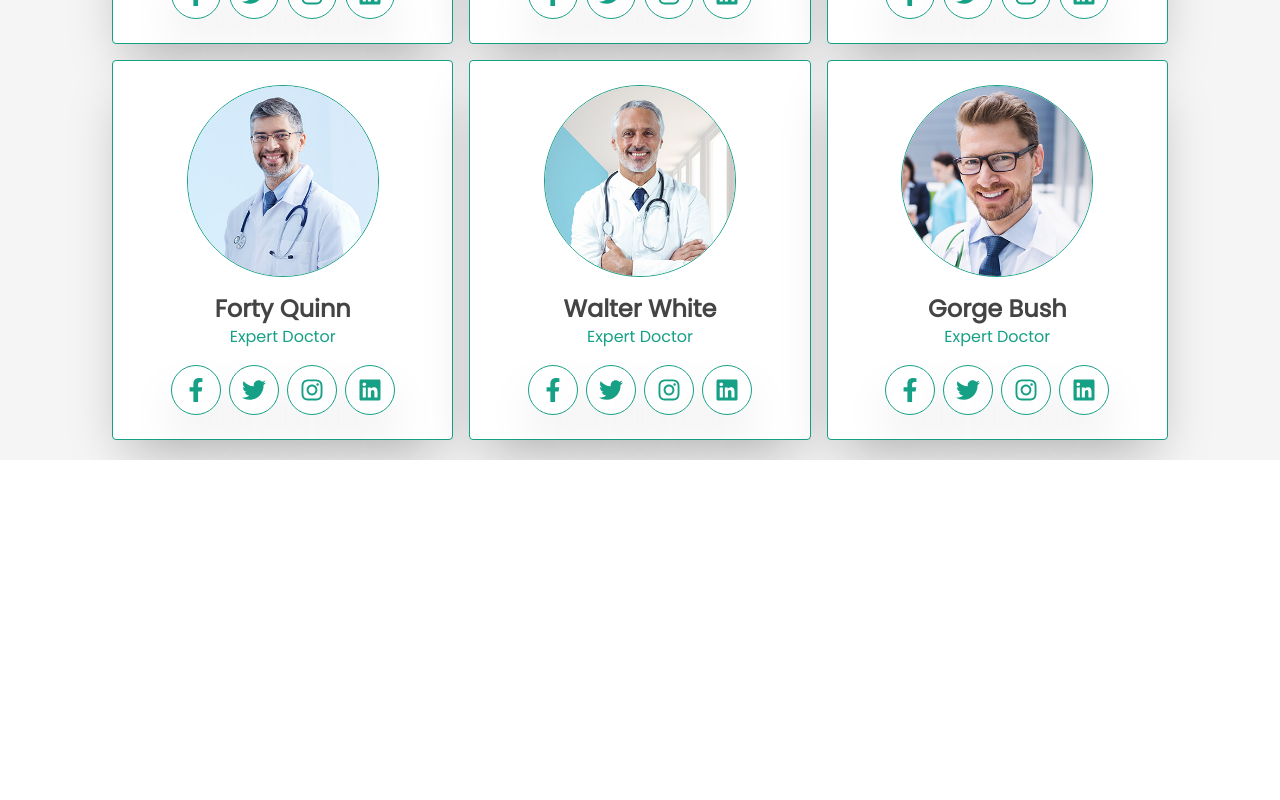
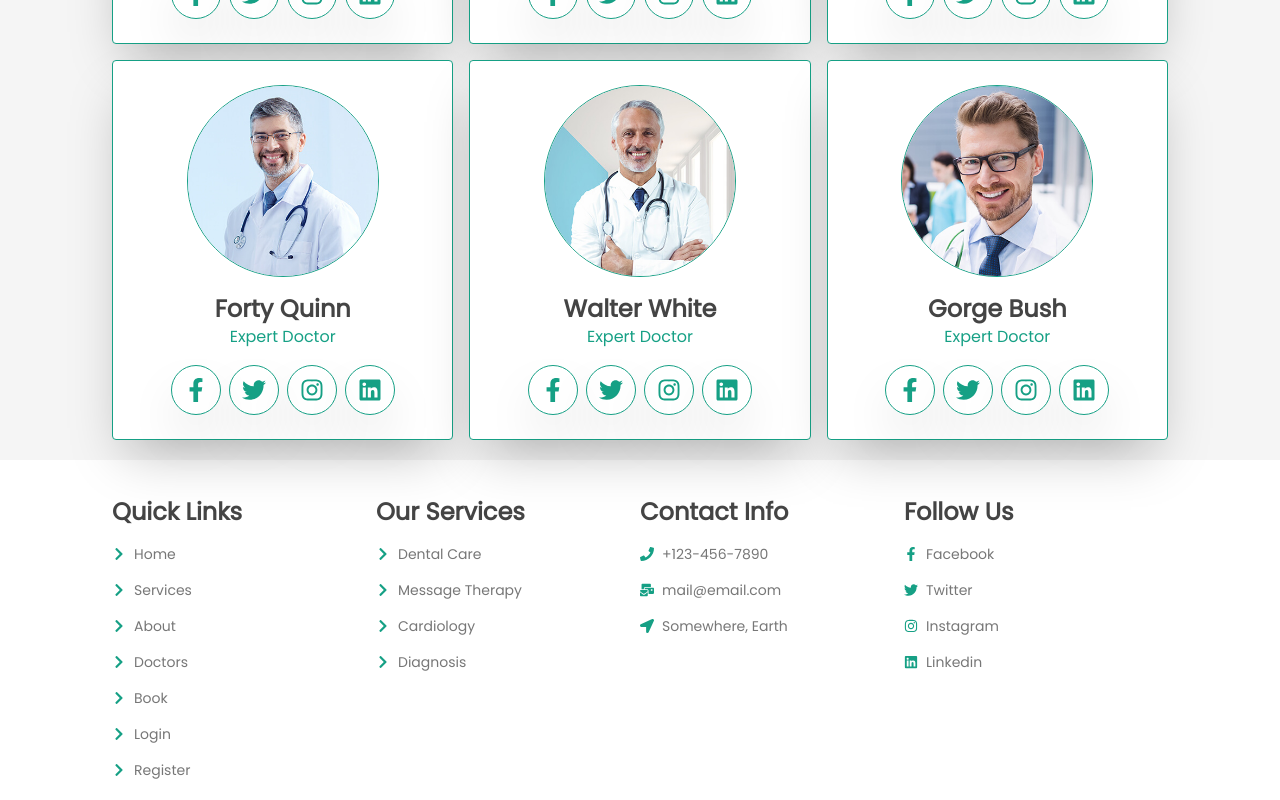
Before and after one commit to showvike/well-being-reloaded-front-end, a React (Vite) app: page / in a window 1280 px wide. Shown: the part 2804-3604 px from the top of the page. Before the commit the page ends 3264 px from the top, so only its background shows below. Built offline with nearby package versions, Linux system fonts and the light colour scheme.

Commit message:
footer done

```diff
--- /dev/null
+++ b/src/components/Footer/Footer.jsx
@@ -0,0 +1,148 @@
+import {
+  FaChevronRight,
+  FaFacebookF,
+  FaInstagram,
+  FaLinkedin,
+  FaLocationArrow,
+  FaMailBulk,
+  FaPhone,
+  FaTwitter,
+} from "react-icons/fa";
+import { Link } from "react-router-dom";
+
+const Footer = () => {
+  return (
+    <div className="py-5 px-28 grid grid-cols-4">
+      <div>
+        <h1 className="text-2xl font-black text-[#444] py-4">Quick Links</h1>
+        <div className="space-y-4">
+          <p className="flex gap-2 items-center text-sm text-[#777]">
+            <FaChevronRight className="text-[#16A085]" />
+            <Link to="#" className="transition-all hover:ml-4">
+              Home
+            </Link>
+          </p>
+          <p className="flex gap-2 items-center text-sm text-[#777]">
+            <FaChevronRight className="text-[#16A085]" />
+            <Link to="#" className="transition-all hover:ml-4">
+              Services
+            </Link>
+          </p>
+          <p className="flex gap-2 items-center text-sm text-[#777]">
+            <FaChevronRight className="text-[#16A085]" />
+            <Link to="#" className="transition-all hover:ml-4">
+              About
+            </Link>
+          </p>
+          <p className="flex gap-2 items-center text-sm text-[#777]">
+            <FaChevronRight className="text-[#16A085]" />
+            <Link to="#" className="transition-all hover:ml-4">
+              Doctors
+            </Link>
+          </p>
+          <p className="flex gap-2 items-center text-sm text-[#777]">
+            <FaChevronRight className="text-[#16A085]" />
+            <Link to="#" className="transition-all hover:ml-4">
+              Book
+            </Link>
+          </p>
+          <p className="flex gap-2 items-center text-sm text-[#777]">
+            <FaChevronRight className="text-[#16A085]" />
+            <Link to="#" className="transition-all hover:ml-4">
+              Login
+            </Link>
+          </p>
+          <p className="flex gap-2 items-center text-sm text-[#777]">
+            <FaChevronRight className="text-[#16A085]" />
+            <Link to="#" className="transition-all hover:ml-4">
+              Register
+            </Link>
+          </p>
+        </div>
+      </div>
+      <div>
+        <h1 className="text-2xl font-black text-[#444] py-4">Our Services</h1>
+        <div className="space-y-4">
+          <p className="flex gap-2 items-center text-sm text-[#777]">
+            <FaChevronRight className="text-[#16A085]" />
+            <Link to="#" className="transition-all hover:ml-4">
+              Dental Care
+            </Link>
+          </p>
+          <p className="flex gap-2 items-center text-sm text-[#777]">
+            <FaChevronRight className="text-[#16A085]" />
+            <Link to="#" className="transition-all hover:ml-4">
+              Message Therapy
+            </Link>
+          </p>
+          <p className="flex gap-2 items-center text-sm text-[#777]">
+            <FaChevronRight className="text-[#16A085]" />
+            <Link to="#" className="transition-all hover:ml-4">
+              Cardiology
+            </Link>
+          </p>
+          <p className="flex gap-2 items-center text-sm text-[#777]">
+            <FaChevronRight className="text-[#16A085]" />
+            <Link to="#" className="transition-all hover:ml-4">
+              Diagnosis
+            </Link>
+          </p>
+        </div>
+      </div>
+      <div>
+        <h1 className="text-2xl font-black text-[#444] py-4">Contact Info</h1>
+        <div className="space-y-4">
+          <p className="flex gap-2 items-center text-sm text-[#777]">
+            <FaPhone className="text-[#16A085]" />
+            <Link to="#" className="transition-all hover:ml-4">
+              +123-456-7890
+            </Link>
+          </p>
+          <p className="flex gap-2 items-center text-sm text-[#777]">
+            <FaMailBulk className="text-[#16A085]" />
+            <Link to="#" className="transition-all hover:ml-4">
+              mail@email.com
+            </Link>
+          </p>
+          <p className="flex gap-2 items-center text-sm text-[#777]">
+            <FaLocationArrow className="text-[#16A085]" />
+            <Link to="#" className="transition-all hover:ml-4">
+              Somewhere, Earth
+            </Link>
+          </p>
+        </div>
+      </div>
+      <div>
+        <h1 className="text-2xl font-black text-[#444] py-4">Follow Us</h1>
+        <div className="space-y-4">
+          <p className="flex gap-2 items-center text-sm text-[#777]">
+            <FaFacebookF className="text-[#16A085]" />
+            <Link to="#" className="transition-all hover:ml-4">
+              Facebook
+            </Link>
+          </p>
+          <p className="flex gap-2 items-center text-sm text-[#777]">
+            <FaTwitter className="text-[#16A085]" />
+            <Link to="#" className="transition-all hover:ml-4">
+              Twitter
+            </Link>
+          </p>
+          <p className="flex gap-2 items-center text-sm text-[#777]">
+            <FaInstagram className="text-[#16A085]" />
+            <Link to="#" className="transition-all hover:ml-4">
+              Instagram
+            </Link>
+          </p>
+          <p className="flex gap-2 items-center text-sm text-[#777]">
+            <FaLinkedin className="text-[#16A085]" />
+            <Link to="#" className="transition-all hover:ml-4">
+              Linkedin
+            </Link>
+          </p>
+        </div>
+      </div>
+    </div>
+  );
+};
+
+export default Footer;
--- a/src/pages/Landing/Landing.jsx
+++ b/src/pages/Landing/Landing.jsx
@@ -1,6 +1,7 @@
 import About from "../../components/About/About";
 import Banner from "../../components/Banner/Banner";
 import Doctors from "../../components/Doctors/Doctors";
+import Footer from "../../components/Footer/Footer";
 import Nav from "../../components/Nav/Nav";
 import Services from "../../components/Services/Services";
 import Statistics from "../../components/Statistics/Statistics";
@@ -14,6 +15,7 @@ const Landing = () => {
       <Services />
       <About />
       <Doctors />
+      <Footer />
     </div>
   );
 };
```
